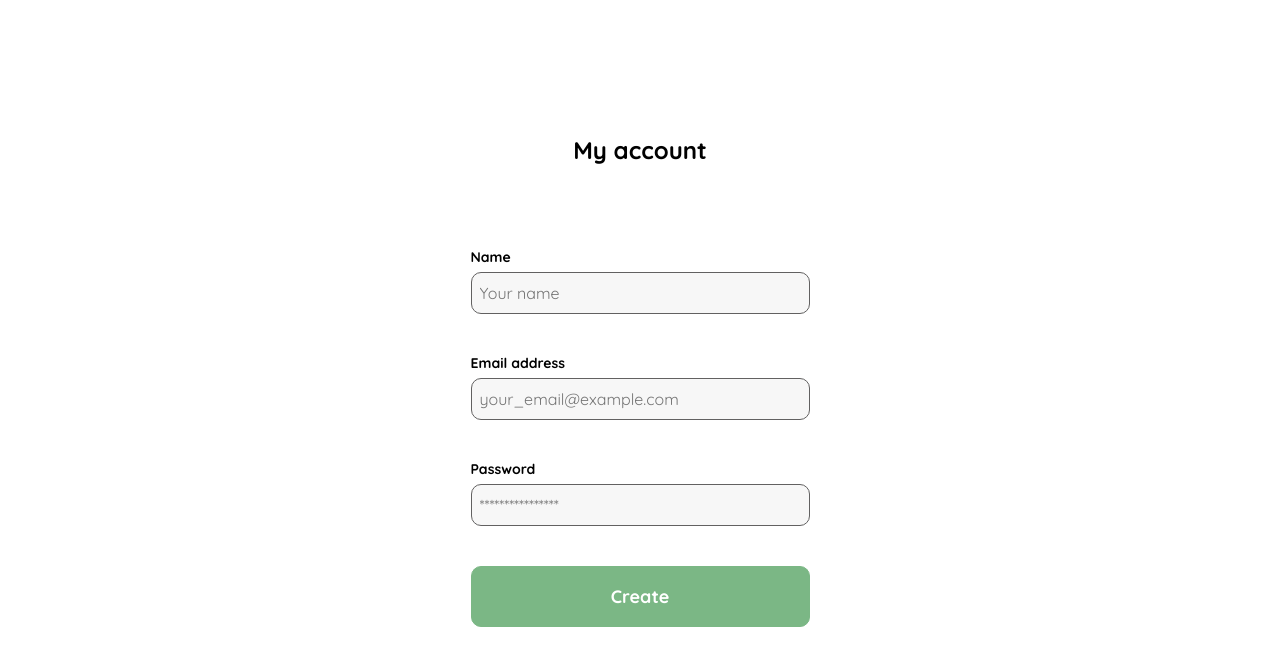
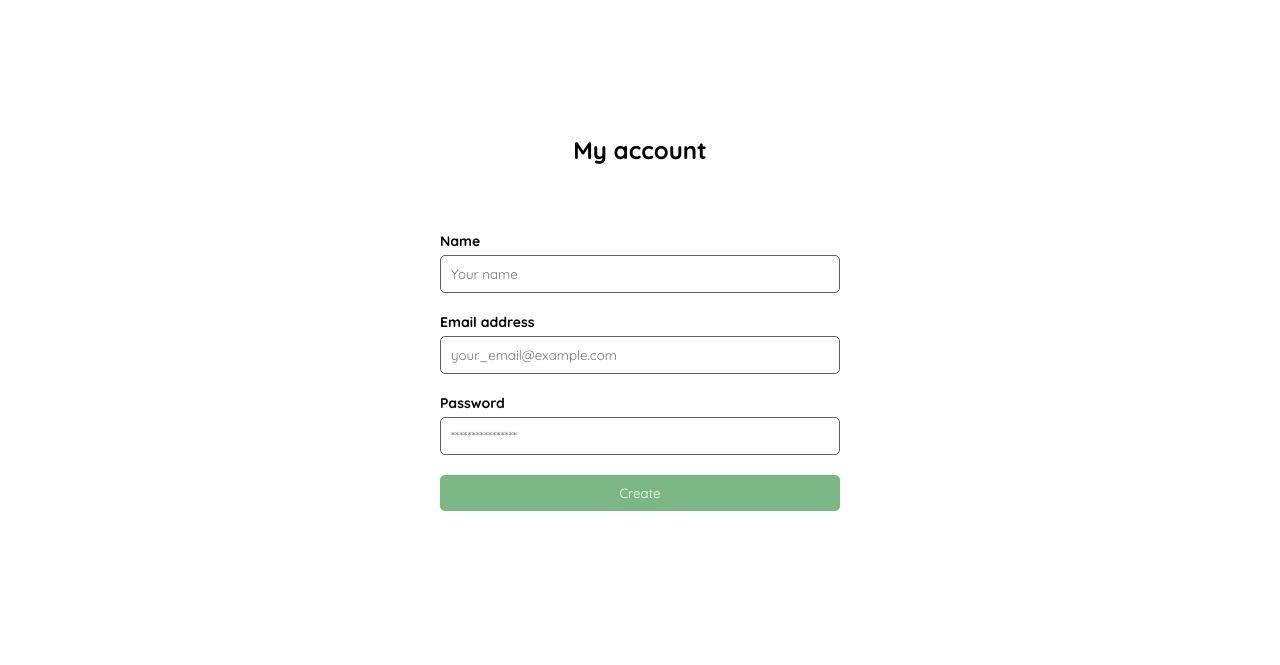
Before and after one commit to nicolascabezas1/GarageSale, a plain HTML site: page index.html in a window 1280 px wide. Shown: the part 77-742 px from the top of the page. Drawn offline with Linux system fonts and the light colour scheme.

Commit message:
View of account creation completed and layout corrections

```diff
--- a/index.html
+++ b/index.html
@@ -35,32 +35,21 @@
         My account
     </h2>
     <section>
-        <form action="/createAccount" method="post">
-            <p>
-                <label class="form-label">
-                    <strong>
-                        Name
-                    </strong>
-                    <input type="text" name="name" placeholder="Your name">
-                </label>
-            </p>
-            <p>
-                <label class="form-label">
-                    <strong>
-                        Email address
-                    </strong>
-                    <input type="email" name="email_address" placeholder="your_email@example.com">
-                </label>
-            </p>
-            <p>
-                <label class="form-label">
-                    <strong>
-                        Password
-                    </strong>
-                    <input type="password" name="email_address" placeholder="****************">
-                </label>
-            </p>
-            <button class="primary-bottom create-account">Create</button>
+        <form action="/createAccount" method="post" class="form-container">
+            <div class="form-group">
+                <label for="name" class="form-label">Name</label>
+                <input type="text" id="name" name="name" placeholder="Your name" class="form-input">
+            </div>
+            <div class="form-group">
+                <label for="email_address" class="form-label">Email address</label>
+                <input type="email" id="email_address" name="email_address" placeholder="your_email@example.com"
+                       class="form-input">
+            </div>
+            <div class="form-group">
+                <label for="password" class="form-label">Password</label>
+                <input type="password" id="password" name="password" placeholder="****************" class="form-input">
+            </div>
+            <button type="submit" class="primary-bottom create-account">Create</button>
         </form>
     </section>
 </main>
--- a/styles/createAccountStyle.css
+++ b/styles/createAccountStyle.css
@@ -83,44 +83,41 @@ html {
     text-align: left;
 }
 
-.form-label strong {
-    display: block;
+.form-container {
+    display: flex;
+    flex-direction: column;
+    gap: 1.25rem;
+    width: 25rem;
+    margin: auto;
+}
+
+.form-group {
+    display: flex;
+    flex-direction: column;
+    gap: 0.313rem;
+}
+
+.form-label {
+    color: var(--black);
     font-size: 0.875rem;
     font-style: normal;
     font-weight: 700;
     line-height: normal;
-    margin-bottom: 0.37rem;
 }
 
-.form-label input {
-    width: 21.1875rem;
-    height: 2.625rem;
-    border-radius: 0.625rem;
+.form-input {
+    padding: 0.625rem;
+    border-radius: 0.313rem;
     border: 1px solid var(--very-light-pink);
-    background-color: var(--text-input-field);
-    margin-bottom: 1.5rem;
-    padding: 0 0.5rem;
     font-family: "Quicksand", sans-serif;
-    font-size: 1rem;
-    font-style: normal;
-    font-weight: 400;
-    line-height: normal;
-    color: var(--very-light-pink);
-}
-
-.create-account {
-    width: 21.1875rem;
 }
 
 .primary-bottom {
-    border-radius: 0.625rem;
-    border: 1px solid var(--hospital-green);
+    padding: 0.625rem 1.25rem;
+    border-radius: 0.313rem;
+    border: none;
     background-color: var(--hospital-green);
-    padding: 1.13rem 7.44rem;
+    color: var(--white);
+    cursor: pointer;
     font-family: "Quicksand", sans-serif;
-    color: var(--white);
-    font-size: 1.125rem;
-    font-style: normal;
-    font-weight: 700;
-    line-height: normal;
 }
```
